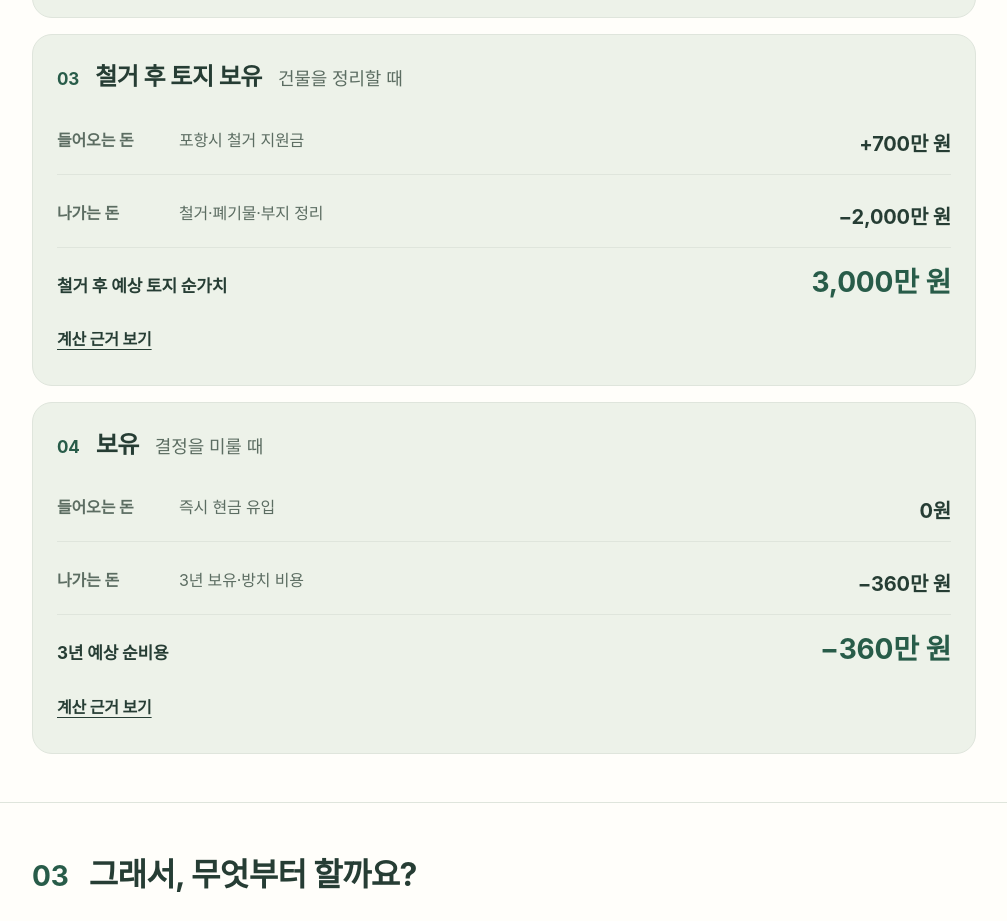
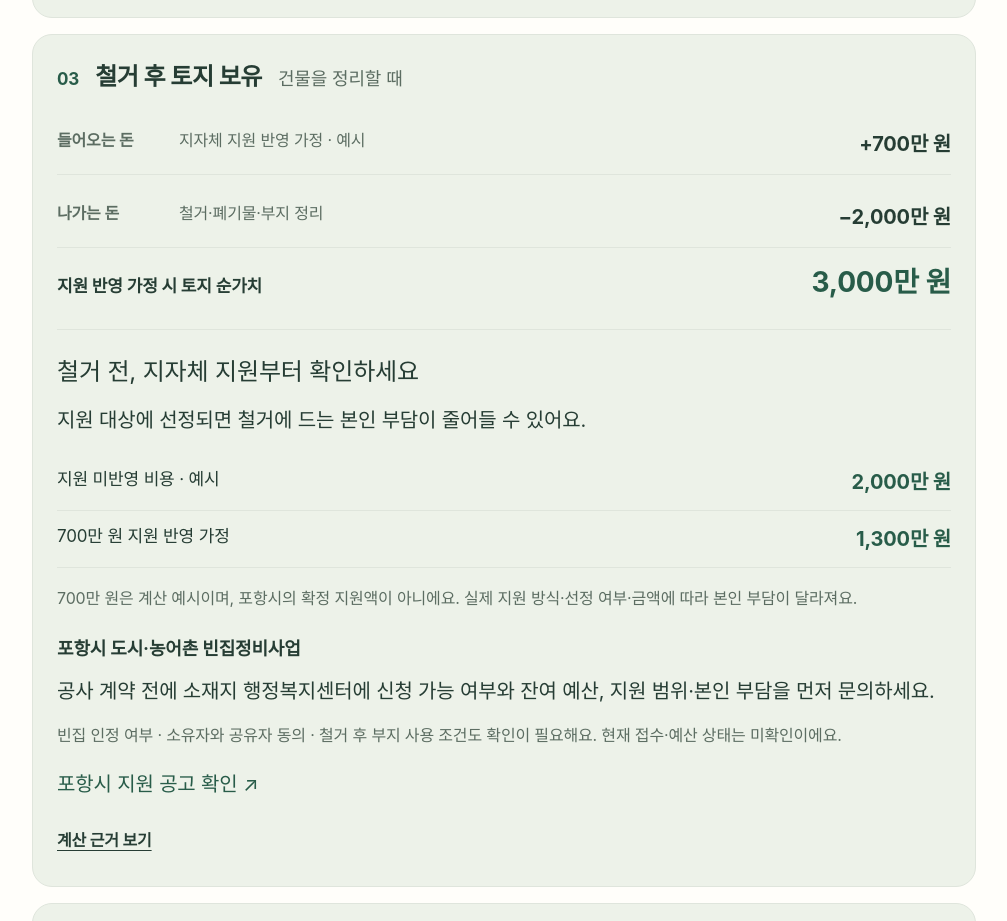
Before and after one commit to heexohee/Binzip, a Next.js app: page /example-report in a window 1280 px wide. Shown: the part 2145-3066 px from the top of the page, without its empty margins (136-1143 px from the left). Built offline with nearby package versions, Linux system fonts and the light colour scheme; a web font is replaced by a local one.

Commit message:
ui: restore visible demolition support guidance

```diff
--- a/app/example-report/decision-example-report.tsx
+++ b/app/example-report/decision-example-report.tsx
@@ -5,6 +5,7 @@ import styles from './decision-example.module.css'
 import ConsultationRequest from '../connect/consultation-request'
 import { POHANG_MARKET_EVIDENCE as market } from '@/src/pohang-market-evidence'
 import { EXAMPLE_CASE } from '@/src/example-report-data'
+import { buildSupports } from '@/src/supports'
 
 const repairItems = [
   { area: '지붕', work: '파손 기와 교체 · 연결 부위 방수', amount: 500 },
@@ -24,6 +25,8 @@ const demolitionNetCost = demolitionCost - demolitionSupport
 const demolitionLandNetValue = estimatedLandValue - demolitionNetCost
 
 export function DecisionExampleReport() {
+  const demolitionProgram = buildSupports({ address: '포항시 남구 호미곶면 대보리' }).find(program => program.id === 'pohang-demolition-2026')
+  if (!demolitionProgram) throw new Error('Example report requires the Pohang demolition support reference')
   return <main className={styles.report} data-report>
     <HomeHeader><span className={styles.reportBadge}>예시 진단서</span></HomeHeader>
     <section className={styles.rabbitHero} aria-labelledby="report-title">
@@ -68,11 +71,26 @@ export function DecisionExampleReport() {
         <article className={styles.choiceCard}>
           <div className={styles.cardHead}><b className={styles.choiceIndex}>03</b><h3>철거 후 토지 보유</h3><span>건물을 정리할 때</span></div>
           <dl className={styles.moneyFlow}>
-            <div><dt>들어오는 돈</dt><dd><span>포항시 철거 지원금</span><strong>+{demolitionSupport.toLocaleString()}만 원</strong></dd></div>
+            <div><dt>들어오는 돈</dt><dd><span>지자체 지원 반영 가정 · 예시</span><strong>+{demolitionSupport.toLocaleString()}만 원</strong></dd></div>
             <div><dt>나가는 돈</dt><dd><span>철거·폐기물·부지 정리</span><strong>−{demolitionCost.toLocaleString()}만 원</strong></dd></div>
           </dl>
-          <div className={styles.optionResult}><span>철거 후 예상 토지 순가치</span><strong>{demolitionLandNetValue.toLocaleString()}만 원</strong></div>
-          <details className={styles.optionBasis}><summary>계산 근거 보기</summary><p>철거와 폐기물·부지 정리비 {demolitionCost.toLocaleString()}만 원에서 포항시 철거 지원금 {demolitionSupport.toLocaleString()}만 원을 빼면 순철거비는 {demolitionNetCost.toLocaleString()}만 원이에요.</p><p>남는 대지 {landArea}㎡에 기준 단가 {estimatedLandUnitPrice.toLocaleString()}만 원/㎡를 적용해 예상 토지가치 {estimatedLandValue.toLocaleString()}만 원을 계산했고, 순철거비를 빼면 {demolitionLandNetValue.toLocaleString()}만 원이에요. 실제 토지 가치는 지목·도로·규제·형상과 인근 거래를 확인해 다시 산정해요.</p></details>
+          <div className={styles.optionResult}><span>지원 반영 가정 시 토지 순가치</span><strong>{demolitionLandNetValue.toLocaleString()}만 원</strong></div>
+          <section className={styles.support} aria-labelledby="demolition-support-title">
+            <h4 id="demolition-support-title">철거 전, 지자체 지원부터 확인하세요</h4>
+            <p>지원 대상에 선정되면 철거에 드는 본인 부담이 줄어들 수 있어요.</p>
+            <dl className={styles.supportCosts}>
+              <div><dt>지원 미반영 비용 · 예시</dt><dd>{demolitionCost.toLocaleString()}만 원</dd></div>
+              <div><dt>{demolitionSupport.toLocaleString()}만 원 지원 반영 가정</dt><dd>{demolitionNetCost.toLocaleString()}만 원</dd></div>
+            </dl>
+            <p className={styles.supportNote}>{demolitionSupport.toLocaleString()}만 원은 계산 예시이며, 포항시의 확정 지원액이 아니에요. 실제 지원 방식·선정 여부·금액에 따라 본인 부담이 달라져요.</p>
+            <div className={styles.supportNext}>
+              <strong>{demolitionProgram.title}</strong>
+              <p>공사 계약 전에 소재지 행정복지센터에 신청 가능 여부와 잔여 예산, 지원 범위·본인 부담을 먼저 문의하세요.</p>
+              <p className={styles.supportNote}>빈집 인정 여부 · 소유자와 공유자 동의 · 철거 후 부지 사용 조건도 확인이 필요해요. 현재 접수·예산 상태는 미확인이에요.</p>
+              <a className={styles.evidenceLink} href={demolitionProgram.source.url} target="_blank" rel="noopener noreferrer">포항시 지원 공고 확인 ↗</a>
+            </div>
+          </section>
+          <details className={styles.optionBasis}><summary>계산 근거 보기</summary><p>철거와 폐기물·부지 정리비 {demolitionCost.toLocaleString()}만 원에서 지원 {demolitionSupport.toLocaleString()}만 원을 반영한다고 가정하면 순철거비는 {demolitionNetCost.toLocaleString()}만 원이에요.</p><p>남는 대지 {landArea}㎡에 기준 단가 {estimatedLandUnitPrice.toLocaleString()}만 원/㎡를 적용해 예상 토지가치 {estimatedLandValue.toLocaleString()}만 원을 계산했고, 순철거비를 빼면 {demolitionLandNetValue.toLocaleString()}만 원이에요. 실제 토지 가치는 지목·도로·규제·형상과 인근 거래를 확인해 다시 산정해요.</p></details>
         </article>
 
         <article className={styles.choiceCard}>
@@ -92,8 +110,8 @@ export function DecisionExampleReport() {
       <div className={styles.recommendation}>
         <div className={styles.rabbitAdvice}><Image src="/mascot/binzip-rabbit-report-transparent-v4.png" alt="" width={56} height={56} sizes="56px" /><span>집토끼의 제안</span></div>
         <strong>매도 가능성을 먼저 확인한 뒤 결정하세요.</strong>
-        <p>유사 규모 거래를 기준으로 한 세금 전 예상 회수금은 {(referenceDeal.priceManwon - saleCommission).toLocaleString()}만 원이에요. 수리에는 {repairTotal.toLocaleString()}만 원, 철거에는 지원 반영 후 {demolitionNetCost.toLocaleString()}만 원이 먼저 필요해요.</p>
-        <p>매도 상담에서 가격·기간·성사 가능성이 낮다고 확인되면, 철거 뒤 남는 예상 토지가치 {estimatedLandValue.toLocaleString()}만 원과 순철거비를 반영한 토지 순가치 {demolitionLandNetValue.toLocaleString()}만 원을 다음 선택지로 비교하세요. 결정을 미루면 3년 예상 보유·방치 비용 {holdCost.toLocaleString()}만 원이 계속 쌓여요.</p>
+        <p>유사 규모 거래를 기준으로 한 세금 전 예상 회수금은 {(referenceDeal.priceManwon - saleCommission).toLocaleString()}만 원이에요. 수리에는 {repairTotal.toLocaleString()}만 원, 철거에는 지원 미반영 시 {demolitionCost.toLocaleString()}만 원, 지원 {demolitionSupport.toLocaleString()}만 원을 반영한다고 가정하면 {demolitionNetCost.toLocaleString()}만 원이 필요해요.</p>
+        <p>매도 상담에서 가격·기간·성사 가능성이 낮다고 확인되면, 철거 뒤 남는 예상 토지가치 {estimatedLandValue.toLocaleString()}만 원과 지원 반영 가정의 순철거비를 뺀 토지 순가치 {demolitionLandNetValue.toLocaleString()}만 원을 다음 선택지로 비교하세요. 결정을 미루면 3년 예상 보유·방치 비용 {holdCost.toLocaleString()}만 원이 계속 쌓여요.</p>
         <a href="#consultation">금액 기준으로 지역 전문가에게 상담 요청하기 ↓</a>
       </div>
     </section>
--- a/app/example-report/decision-example.module.css
+++ b/app/example-report/decision-example.module.css
@@ -103,3 +103,11 @@
   .heroRabbit { position: absolute; width: 150px; height: 150px; right: 4px; bottom: 15px; }
 }
 @media print { .rabbitHero { padding: 20px 0; }.heroRabbit { width: 150px; height: 150px; } }
+
+.supportCosts { margin:16px 0!important; }
+.supportCosts > div { display:flex; flex-wrap:wrap; justify-content:space-between; gap:8px 16px; padding:10px 0; border-bottom:1px solid var(--border-subtle); }
+.supportCosts dt { font-size:17px; }
+.supportCosts dd { font-weight:750; color:var(--brand-primary); white-space:nowrap; }
+.supportNote { font-size:16px; color:var(--text-secondary); margin-top:12px!important; }
+.supportNext { margin-top:20px; }
+.supportNext > strong { display:block; font-size:18px; margin-bottom:8px; }
```
Also changed, not shown: 1 other file (tests, documents, lock files or other folders).
